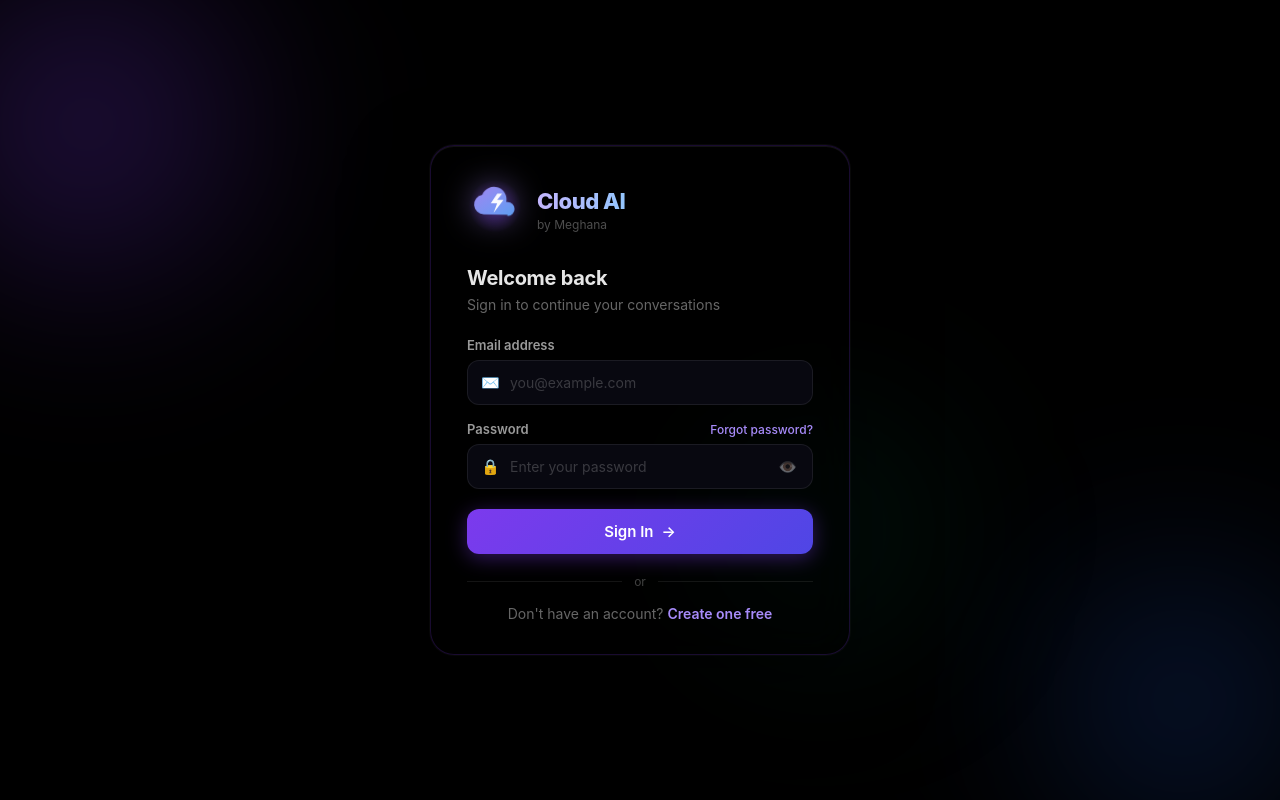
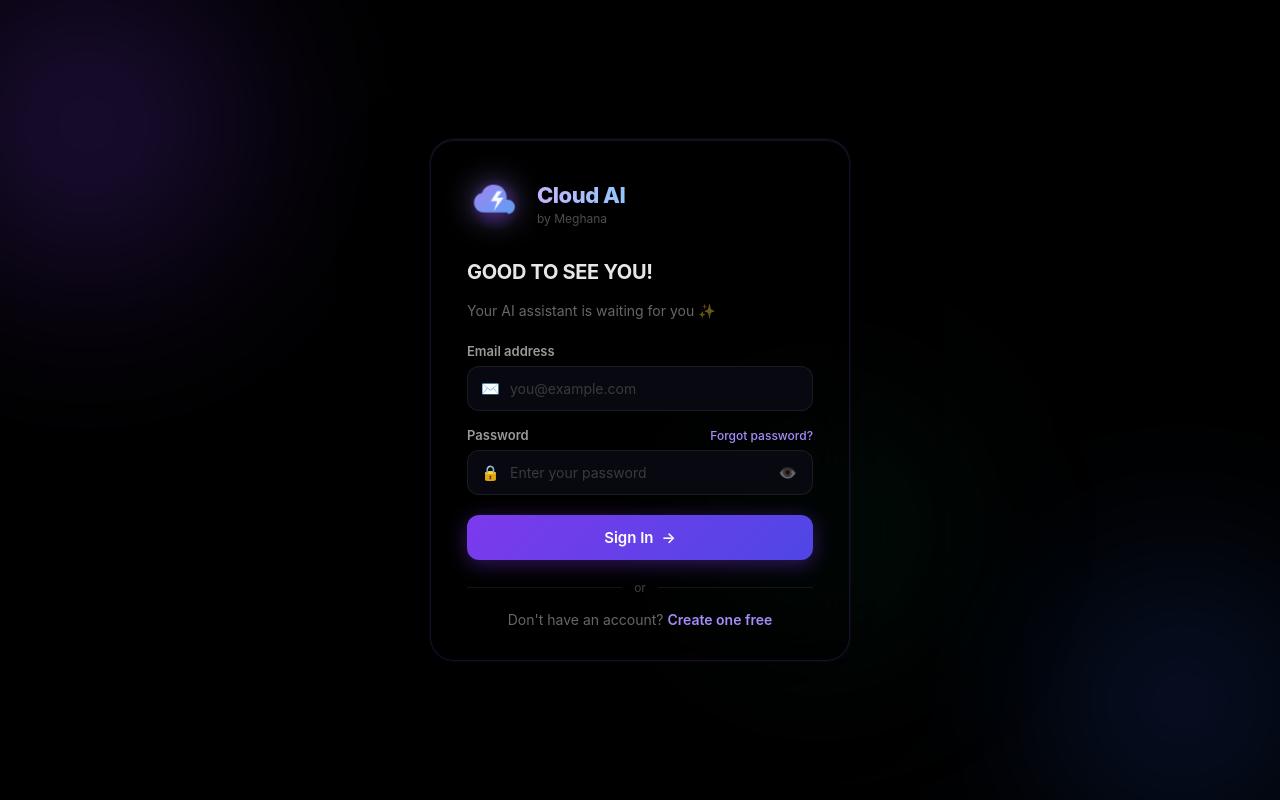
Before and after one commit to MeghanaSureshh/cloud-ai, a React (Create React App) app in the folder claude-ai-chat/: page /login in a window 1280 px wide. Built offline with nearby package versions, Linux system fonts and the light colour scheme; no server answers.

Commit message:
Add typewriter animation to login/signup pages

```diff
--- a/claude-ai-chat/src/components/Login.jsx
+++ b/claude-ai-chat/src/components/Login.jsx
@@ -1,6 +1,7 @@
 import React, { useState } from 'react';
 import { Link, useNavigate } from 'react-router-dom';
 import { useAuth } from '../context/AuthContext';
+import TypeWriter from './TypeWriter';
 import '../styles/Auth.css';
 
 const CloudLogo = () => (
@@ -16,8 +17,7 @@ const CloudLogo = () => (
       </radialGradient>
     </defs>
     <circle cx="40" cy="40" r="38" fill="url(#lgGlow)"/>
-    <path d="M58 52H24a14 14 0 01-2.5-27.75A18 18 0 0156 34h2a10 10 0 010 20z"
-      fill="url(#lgGrad)" opacity="0.95"/>
+    <path d="M58 52H24a14 14 0 01-2.5-27.75A18 18 0 0156 34h2a10 10 0 010 20z" fill="url(#lgGrad)" opacity="0.95"/>
     <path d="M43 22l-9 14h9l-5 14 14-19h-9l7-9z" fill="white" opacity="0.95"/>
   </svg>
 );
@@ -34,10 +34,7 @@ const Login = () => {
   const handleSubmit = async (e) => {
     e.preventDefault();
     setError('');
-    if (!email.trim() || !password.trim()) {
-      setError('Please fill in all fields.');
-      return;
-    }
+    if (!email.trim() || !password.trim()) { setError('Please fill in all fields.'); return; }
     setLoading(true);
     try {
       await login(email.trim(), password);
@@ -51,13 +48,11 @@ const Login = () => {
 
   return (
     <div className="auth-page">
-      {/* Animated background orbs */}
       <div className="auth-orb orb-1" />
       <div className="auth-orb orb-2" />
       <div className="auth-orb orb-3" />
 
       <div className="auth-card">
-        {/* Logo */}
         <div className="auth-logo-wrap">
           <CloudLogo />
           <div className="auth-brand">
@@ -67,29 +62,25 @@ const Login = () => {
         </div>
 
         <div className="auth-header">
-          <h2>Welcome back</h2>
-          <p>Sign in to continue your conversations</p>
+          <h2 className="auth-typewriter-heading">
+            <TypeWriter
+              texts={['WELCOME BACK!', 'GOOD TO SEE YOU!', 'SIGN IN TO CONTINUE!', 'HELLO AGAIN!']}
+              speed={70}
+              pause={2000}
+            />
+          </h2>
+          <p className="auth-sub-animated">Your AI assistant is waiting for you ✨</p>
         </div>
 
-        {error && (
-          <div className="auth-error">
-            <span>⚠️</span> {error}
-          </div>
-        )}
+        {error && <div className="auth-error"><span>⚠️</span> {error}</div>}
 
         <form onSubmit={handleSubmit} className="auth-form">
           <div className="form-group">
             <label>Email address</label>
             <div className="input-wrap">
               <span className="input-icon">✉️</span>
-              <input
-                type="email"
-                placeholder="you@example.com"
-                value={email}
-                onChange={e => setEmail(e.target.value)}
-                disabled={loading}
-                autoComplete="email"
-              />
+              <input type="email" placeholder="you@example.com" value={email}
+                onChange={e => setEmail(e.target.value)} disabled={loading} autoComplete="email" />
             </div>
           </div>
 
@@ -100,36 +91,22 @@ const Login = () => {
             </label>
             <div className="input-wrap">
               <span className="input-icon">🔒</span>
-              <input
-                type={showPassword ? 'text' : 'password'}
-                placeholder="Enter your password"
-                value={password}
-                onChange={e => setPassword(e.target.value)}
-                disabled={loading}
-                autoComplete="current-password"
-              />
-              <button
-                type="button"
-                className="toggle-password"
-                onClick={() => setShowPassword(s => !s)}
-                tabIndex={-1}
-              >
+              <input type={showPassword ? 'text' : 'password'} placeholder="Enter your password"
+                value={password} onChange={e => setPassword(e.target.value)}
+                disabled={loading} autoComplete="current-password" />
+              <button type="button" className="toggle-password"
+                onClick={() => setShowPassword(s => !s)} tabIndex={-1}>
                 {showPassword ? '🙈' : '👁️'}
               </button>
             </div>
           </div>
 
           <button type="submit" className="auth-btn" disabled={loading}>
-            {loading ? (
-              <span className="btn-spinner" />
-            ) : (
-              <>Sign In <span className="btn-arrow">→</span></>
-            )}
+            {loading ? <span className="btn-spinner" /> : <>Sign In <span className="btn-arrow">→</span></>}
           </button>
         </form>
 
         <div className="auth-divider"><span>or</span></div>
-
         <div className="auth-footer">
           Don't have an account?{' '}
           <Link to="/signup" className="auth-link">Create one free</Link>
--- /dev/null
+++ b/claude-ai-chat/src/components/TypeWriter.jsx
@@ -0,0 +1,36 @@
+import React, { useState, useEffect } from 'react';
+
+const TypeWriter = ({ texts, speed = 80, pause = 1800, className = '' }) => {
+  const [displayed, setDisplayed] = useState('');
+  const [textIdx, setTextIdx] = useState(0);
+  const [charIdx, setCharIdx] = useState(0);
+  const [deleting, setDeleting] = useState(false);
+
+  useEffect(() => {
+    const current = texts[textIdx];
+    let timeout;
+
+    if (!deleting && charIdx < current.length) {
+      timeout = setTimeout(() => setCharIdx(i => i + 1), speed);
+    } else if (!deleting && charIdx === current.length) {
+      timeout = setTimeout(() => setDeleting(true), pause);
+    } else if (deleting && charIdx > 0) {
+      timeout = setTimeout(() => setCharIdx(i => i - 1), speed / 2);
+    } else if (deleting && charIdx === 0) {
+      setDeleting(false);
+      setTextIdx(i => (i + 1) % texts.length);
+    }
+
+    setDisplayed(current.substring(0, charIdx));
+    return () => clearTimeout(timeout);
+  }, [charIdx, deleting, textIdx, texts, speed, pause]);
+
+  return (
+    <span className={className}>
+      {displayed}
+      <span className="typewriter-cursor">|</span>
+    </span>
+  );
+};
+
+export default TypeWriter;
--- a/claude-ai-chat/src/styles/Auth.css
+++ b/claude-ai-chat/src/styles/Auth.css
@@ -390,3 +390,84 @@
   .auth-brand-name { font-size: 20px; }
   .auth-header h2 { font-size: 18px; }
 }
+
+/* ── Typewriter heading ── */
+.auth-typewriter-heading {
+  font-size: 22px;
+  font-weight: 800;
+  color: #ffffff;
+  margin: 0 0 8px;
+  letter-spacing: 1px;
+  min-height: 36px;
+}
+
+.typewriter-cursor {
+  display: inline-block;
+  color: #a78bfa;
+  font-weight: 300;
+  animation: cursorBlink 0.8s step-end infinite;
+  margin-left: 2px;
+}
+
+@keyframes cursorBlink {
+  0%, 100% { opacity: 1; }
+  50%       { opacity: 0; }
+}
+
+/* ── Animated subtitle ── */
+.auth-sub-animated {
+  font-size: 14px;
+  color: rgba(255,255,255,0.5);
+  margin: 0;
+  animation: fadeSlideUp 0.8s ease-out both;
+}
+
+@keyframes fadeSlideUp {
+  from { opacity: 0; transform: translateY(10px); }
+  to   { opacity: 1; transform: translateY(0); }
+}
+
+/* ── Card entrance ── */
+.auth-card {
+  animation: cardIn 0.6s cubic-bezier(0.16,1,0.3,1) both;
+}
+
+@keyframes cardIn {
+  from { opacity: 0; transform: translateY(32px) scale(0.96); }
+  to   { opacity: 1; transform: translateY(0) scale(1); }
+}
+
+/* ── Logo pulse ── */
+.auth-logo-svg {
+  animation: logoPulse 3s ease-in-out infinite;
+}
+
+@keyframes logoPulse {
+  0%,100% { filter: drop-shadow(0 0 12px rgba(167,139,250,0.5)); transform: scale(1); }
+  50%      { filter: drop-shadow(0 0 24px rgba(167,139,250,0.9)); transform: scale(1.05); }
+}
+
+/* ── Form group stagger ── */
+.auth-form .form-group:nth-child(1) { animation: fadeSlideUp 0.5s 0.1s ease-out both; }
+.auth-form .form-group:nth-child(2) { animation: fadeSlideUp 0.5s 0.2s ease-out both; }
+.auth-form .form-group:nth-child(3) { animation: fadeSlideUp 0.5s 0.3s ease-out both; }
+.auth-form .form-group:nth-child(4) { animation: fadeSlideUp 0.5s 0.4s ease-out both; }
+
+/* ── Button shine ── */
+.auth-btn {
+  position: relative;
+  overflow: hidden;
+}
+.auth-btn::after {
+  content: '';
+  position: absolute;
+  top: -50%; left: -60%;
+  width: 40%; height: 200%;
+  background: linear-gradient(90deg, transparent, rgba(255,255,255,0.15), transparent);
+  transform: skewX(-20deg);
+  animation: btnShine 3s ease-in-out infinite;
+}
+@keyframes btnShine {
+  0%,70%,100% { left: -60%; }
+  40%          { left: 120%; }
+}
```
Also changed, not shown: claude-ai-chat/src/components/Signup.jsx (+30 -71 lines).
